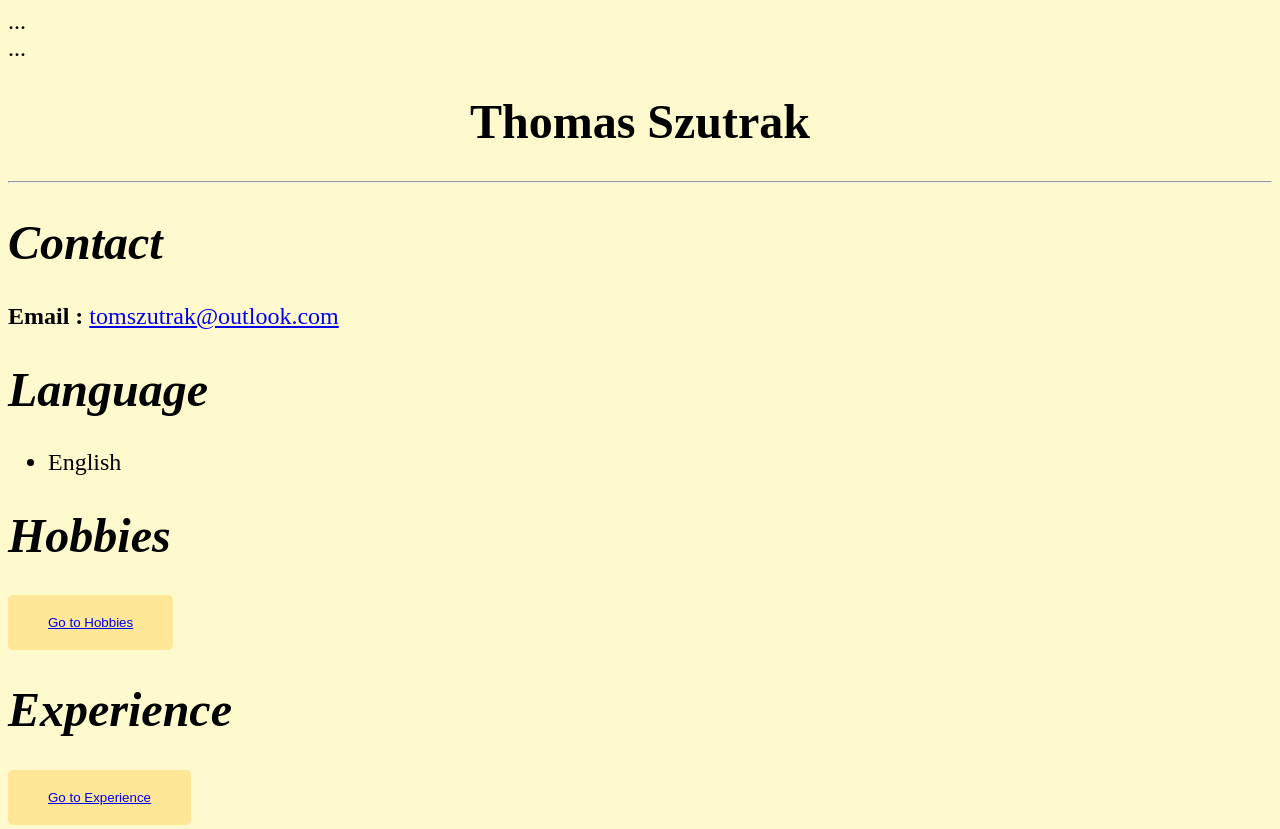
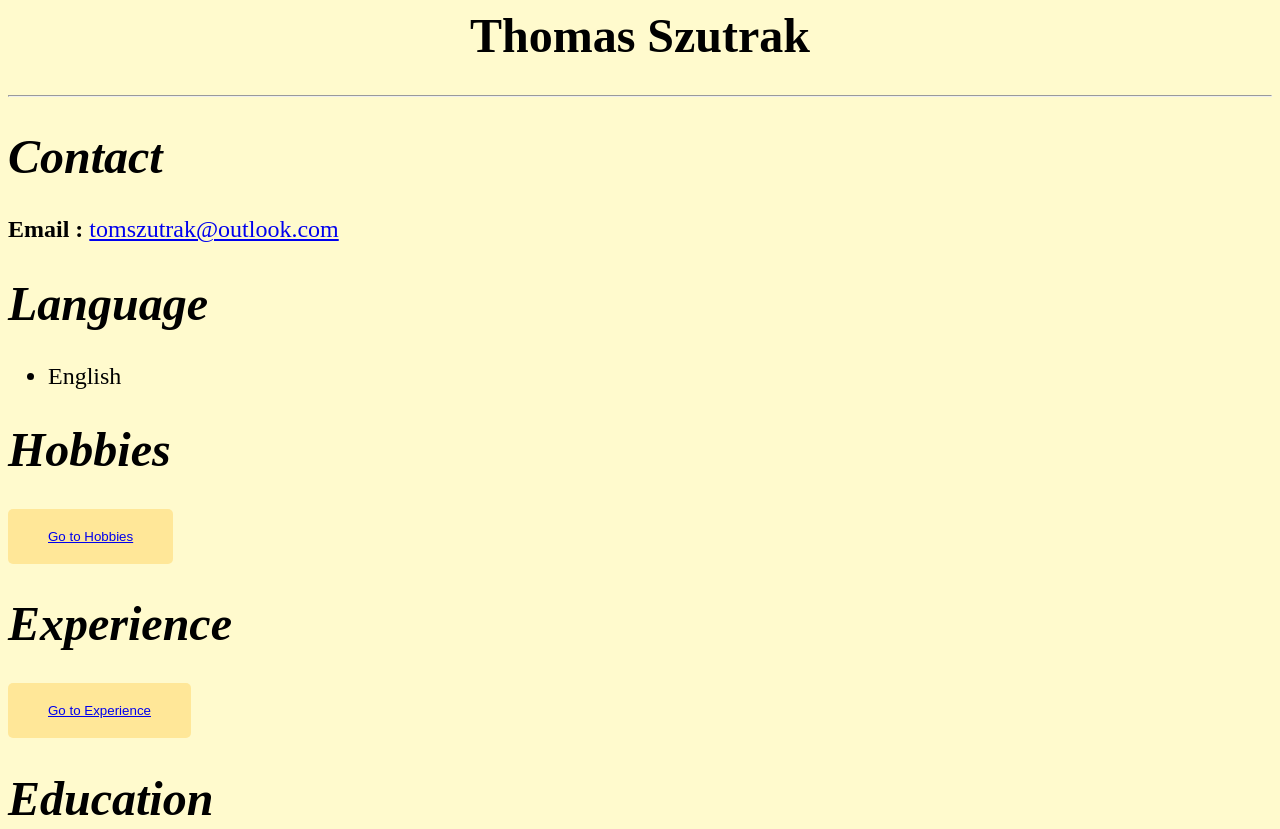
Before and after one commit to thomasszutrak/Tom, a plain HTML site: page index.html in a window 1280 px wide. Shown: the top 829 px of the page. Drawn offline with Linux system fonts and the light colour scheme.

Commit message:
Update index.html

```diff
--- a/index.html
+++ b/index.html
@@ -2,10 +2,7 @@
 <meta name="viewport" content="width=device-width, initial-scale=1.0">
 
 <head>
-<div class="row">
-  <div id="primary" class="content-area main-content-inner col-sm-12 col-md-8">...</div>
-  <div id="secondary" class="widget-area col-sm-12 col-md-4" role="complementary">...</div>
-</div>
+
     <link rel="stylesheet" href="style.css">
 </head>
 
```
